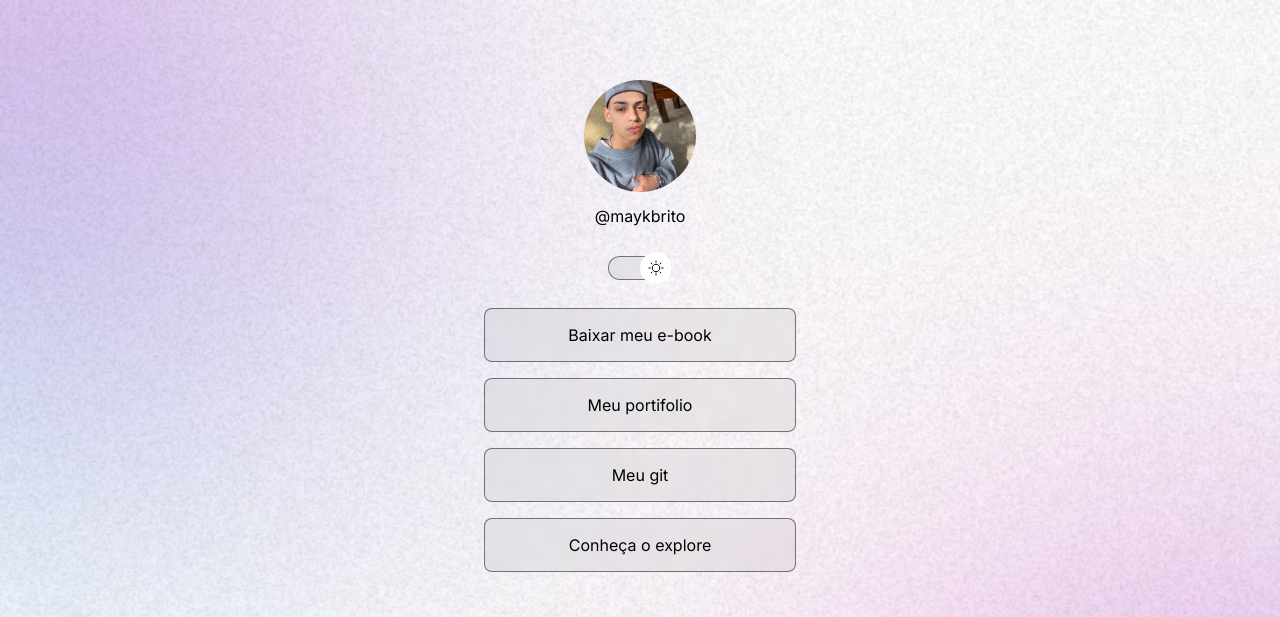
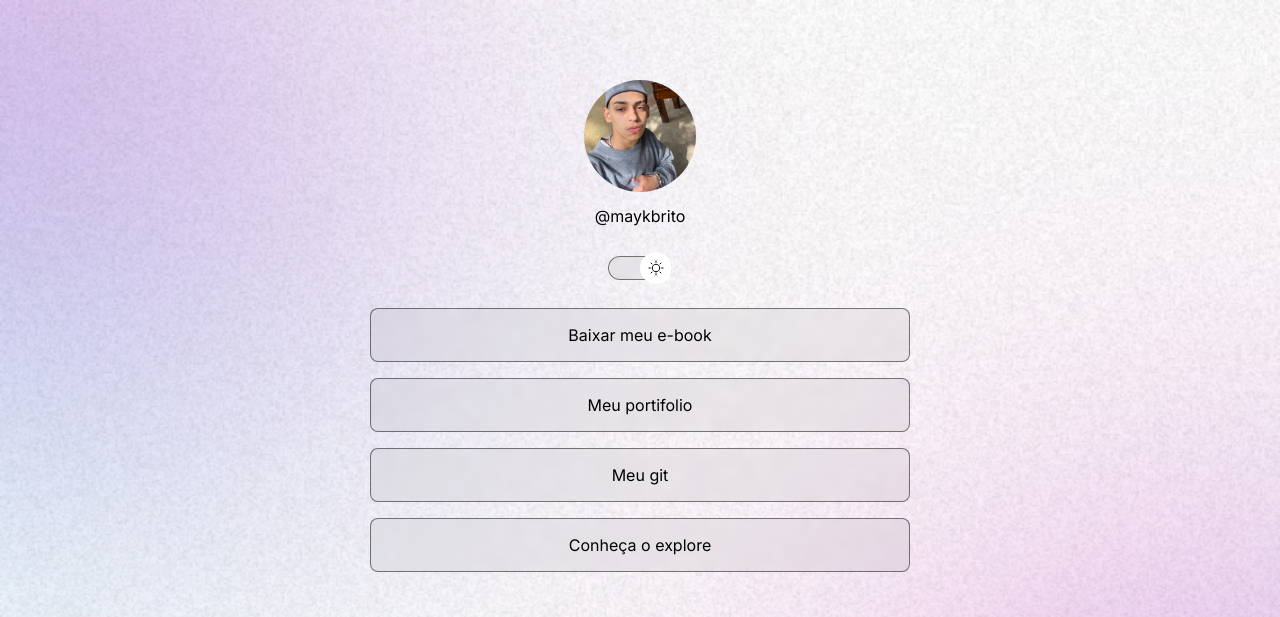
Before and after one commit to kaiqueZpriv1/Projeto-rocketSeat, a plain HTML site: page index.html in a window 1280 px wide. Shown: the top 617 px of the page. Drawn offline with nearby package versions, Linux system fonts and the light colour scheme.

Commit message:
ajuste container

```diff
--- a/style.css
+++ b/style.css
@@ -32,8 +32,8 @@ body * {
 }
 
 #container {
-  width: 360px;
-  /* height: 712px; */
+  width: 100%;
+  max-width: 588px;
   margin: 56px auto 0px;
   padding: 0 24px;
 }
```
